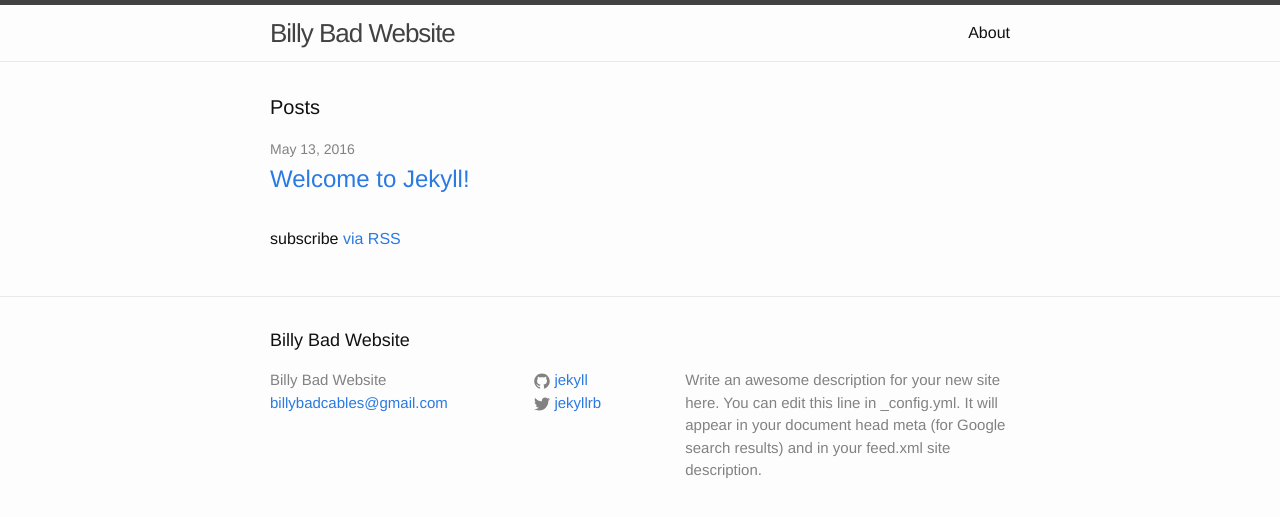
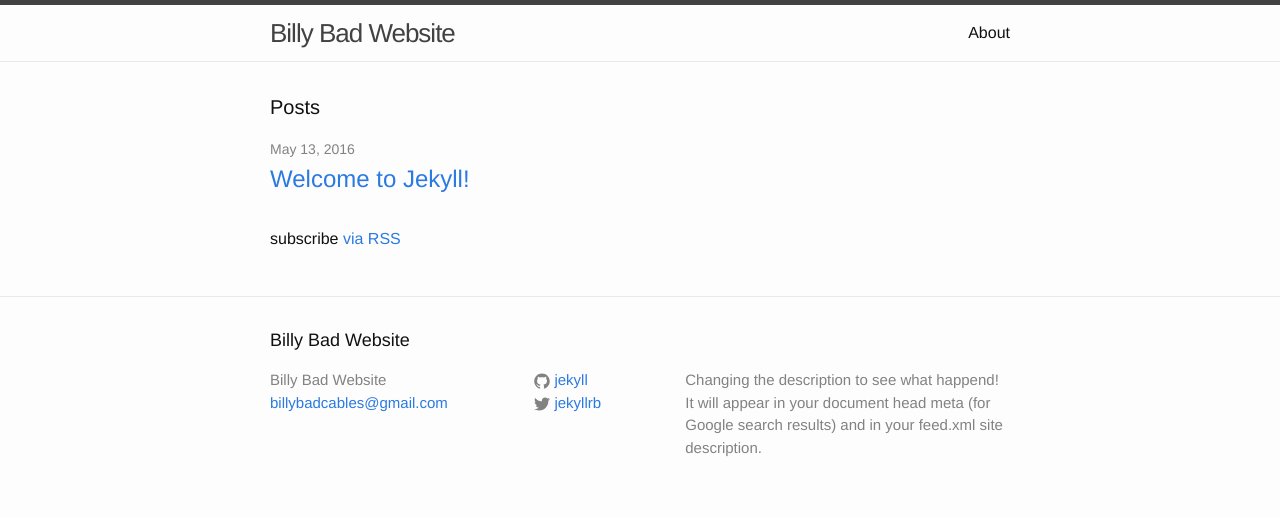
Before and after one commit to BillyBadCables/billybadcables.github.io, a Jekyll site: the page built from index.html, in a window 1280 px wide. Shown: the top 517 px of the page. Built offline with Jekyll 4.4.1, drawn with Linux system fonts in a browser that asks for light colours.

Commit message:
change description

```diff
--- a/_config.yml
+++ b/_config.yml
@@ -9,8 +9,8 @@
 title: Billy Bad Website
 email: billybadcables@gmail.com
 description: > # this means to ignore newlines until "baseurl:"
-  Write an awesome description for your new site here. You can edit this
-  line in _config.yml. It will appear in your document head meta (for
+  Changing the description to see what happend!
+   It will appear in your document head meta (for
   Google search results) and in your feed.xml site description.
 baseurl: "" # the subpath of your site, e.g. /blog
 url: "http://yourdomain.com" # the base hostname & protocol for your site
```
